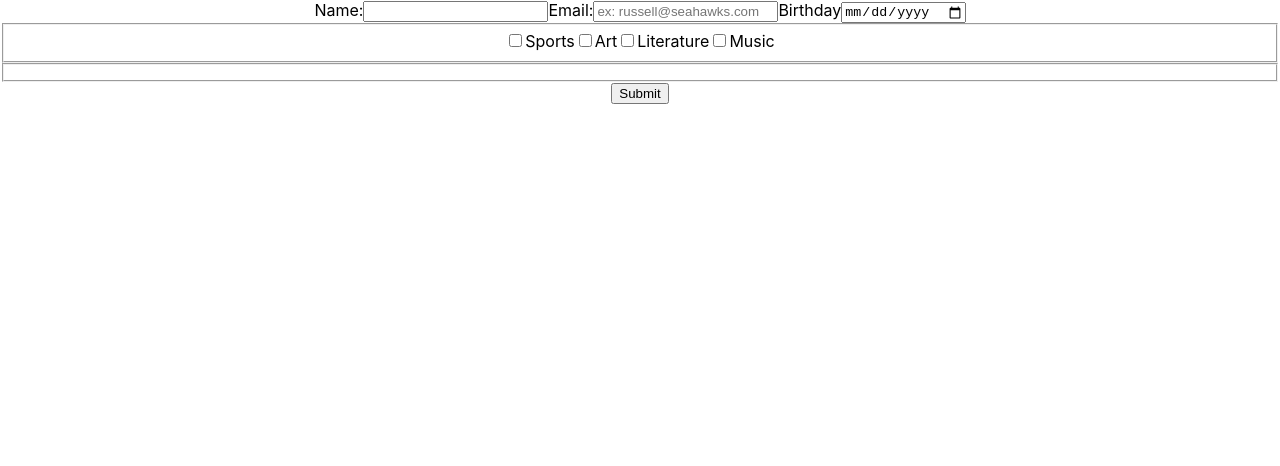
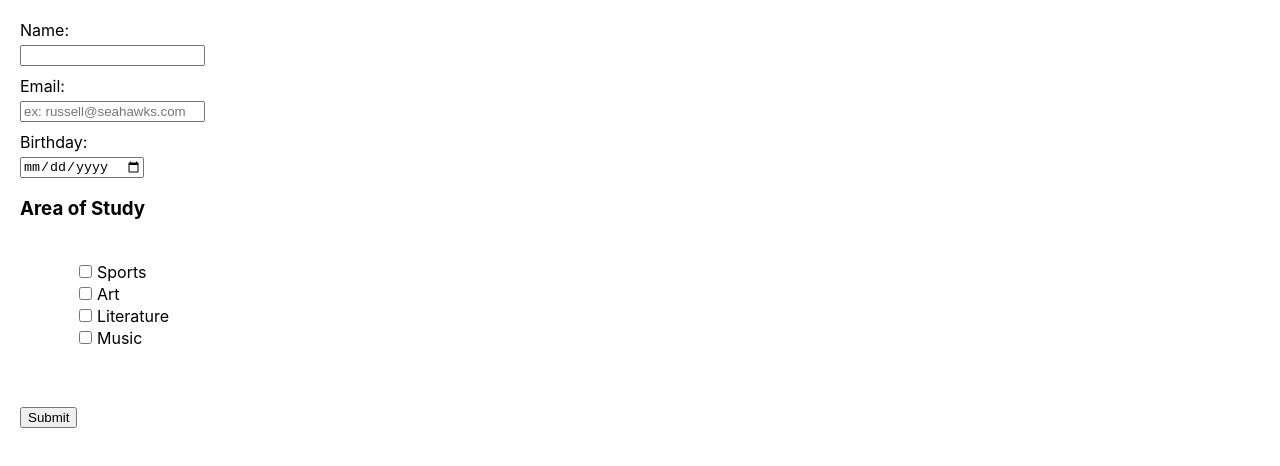
Before and after one commit to darintrimillos/ma-form-ui, a React (Create React App) app: page / in a window 1280 px wide. Shown: the top 466 px of the page. Built offline with nearby package versions, Linux system fonts and the light colour scheme.

Commit message:
start css updates

```diff
--- a/src/App.css
+++ b/src/App.css
@@ -1,38 +1,2 @@
 .App {
-  text-align: center;
 }
-
-.App-logo {
-  height: 40vmin;
-  pointer-events: none;
-}
-
-@media (prefers-reduced-motion: no-preference) {
-  .App-logo {
-    animation: App-logo-spin infinite 20s linear;
-  }
-}
-
-.App-header {
-  background-color: #282c34;
-  min-height: 100vh;
-  display: flex;
-  flex-direction: column;
-  align-items: center;
-  justify-content: center;
-  font-size: calc(10px + 2vmin);
-  color: white;
-}
-
-.App-link {
-  color: #61dafb;
-}
-
-@keyframes App-logo-spin {
-  from {
-    transform: rotate(0deg);
-  }
-  to {
-    transform: rotate(360deg);
-  }
-}
--- a/src/App.js
+++ b/src/App.js
@@ -79,7 +79,7 @@ function App() {
         />
         <ValidationError showError={emailError} message="You must use a valid email address." />
 
-        <label htmlFor="birthday">Birthday</label>
+        <label htmlFor="birthday">Birthday:</label>
         <input
           id="birthday"
           type="date"
@@ -87,6 +87,8 @@ function App() {
           onChange={e => setBirthday(e.target.value)}
           required
         />
+
+        <h3>Area of Study</h3>
 
         <CheckboxGroup items={categories} updateState={setAreaOfStudy} extract="id" />
 
--- a/src/components/CheckboxGroup/CheckboxGroup.js
+++ b/src/components/CheckboxGroup/CheckboxGroup.js
@@ -34,7 +34,7 @@ function CheckboxGroup(props) {
     .map((item, index) => {
       const checkboxId = item.label + '_' + index;
       return (
-        <React.Fragment key={index}>
+        <li key={index}>
           <input
             type="checkbox"
             value={item.id}
@@ -42,14 +42,16 @@ function CheckboxGroup(props) {
             name={index}
             onChange={handleChecked}
           />
-          <label htmlFor={checkboxId}>{item.label}</label>
-        </React.Fragment>
+          <label htmlFor={checkboxId}>{item.label}</label><br />
+        </li>
       )
     });
 
   return (
     <fieldset>
-      {checkboxes}
+      <ul>
+        {checkboxes}
+      </ul>
     </fieldset>
 
   );
--- a/src/index.css
+++ b/src/index.css
@@ -1,5 +1,7 @@
+@import-normalize;
+
 body {
-  margin: 0;
+  margin: 20px;
   font-family: -apple-system, BlinkMacSystemFont, 'Segoe UI', 'Roboto', 'Oxygen',
     'Ubuntu', 'Cantarell', 'Fira Sans', 'Droid Sans', 'Helvetica Neue',
     sans-serif;
@@ -11,3 +13,20 @@ code {
   font-family: source-code-pro, Menlo, Monaco, Consolas, 'Courier New',
     monospace;
 }
+
+ul li {
+  list-style: none;
+}
+
+fieldset {
+  border: none;
+}
+
+input[type=text], input[type=date] {
+  display: block;
+  margin: 5px 0 10px;
+}
+
+input[type=checkbox] {
+  margin: 5px 5px 0;
+}
```
Also changed, not shown: src/components/Form/Form.js (added).
